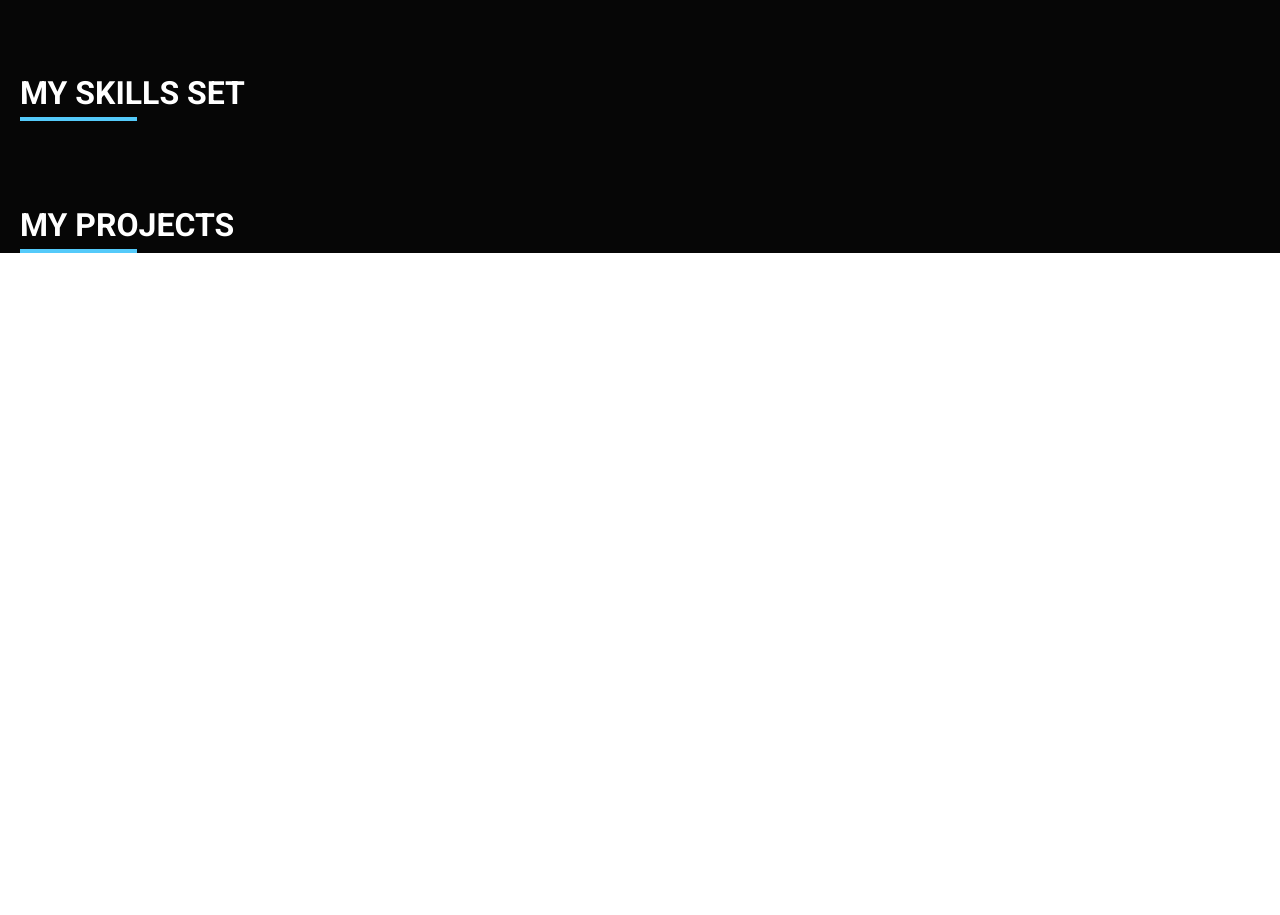
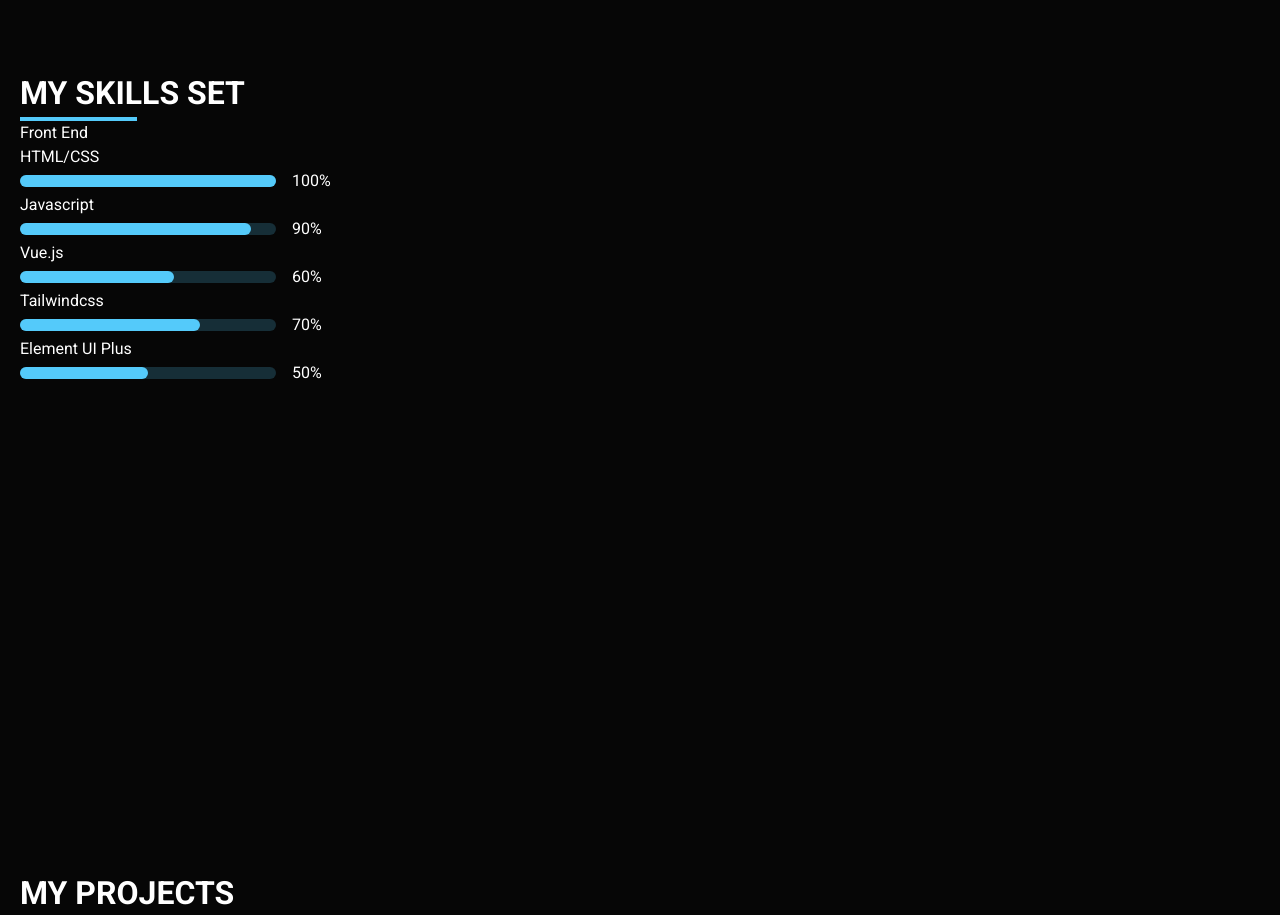
Before and after one commit to devitrithy/vue-project, a Vue app: page / in a window 1280 px wide. Shown: the part 2540-3455 px from the top of the page. Before the commit the page ends 2793 px from the top, so only its background shows below. Built offline with nearby package versions, Linux system fonts and the light colour scheme.

Commit message:
test production with skill set animation

```diff
--- a/src/App.vue
+++ b/src/App.vue
@@ -19,10 +19,10 @@ import { store } from "./store";
     <section id="education" class="pt-[80px] items-start">
       <Education />
     </section>
-    <section id="skills" class="pt-[80px] items-start">
+    <section id="skills" class="pt-[80px] items-start h-screen">
       <Skill />
     </section>
-    <section id="experiences" class="pt-[80px] items-start">
+    <section id="experiences" class="pt-[80px] items-start h-screen">
       <Project />
     </section>
   </div>
--- a/src/components/AboutMe.vue
+++ b/src/components/AboutMe.vue
@@ -14,8 +14,8 @@ import Hobbie from "./shared/Hobbie.vue";
           class="text-primary text-2xl uppercase font-bold"
           data-aos="fade-right"
           data-aos-duration="500"
+          data-aos-once="false"
           data-aos-anchor-placement="top-bottom"
-          data-aos-once="false"
         >
           Full-Stack Developer
         </h1>
@@ -24,8 +24,8 @@ import Hobbie from "./shared/Hobbie.vue";
           class="font-light"
           data-aos="fade-right"
           data-aos-duration="600"
+          data-aos-once="false"
           data-aos-anchor-placement="top-bottom"
-          data-aos-once="false"
         >
           Management Information System student. I consider myself a responsible
           and orderly person. I am looking forward for my first work experience.
@@ -49,8 +49,10 @@ import Hobbie from "./shared/Hobbie.vue";
         class="overflow-hidden rounded-xl border-primary shadow-border border-4"
         data-aos="fade-right"
         data-aos-duration="500"
+        data-aos-easing="ease-in-out"
+        data-aos-mirror="true"
+        data-aos-once="false"
         data-aos-anchor-placement="top-bottom"
-        data-aos-once="false"
       >
         <img src="../assets/me.jpg" alt="" width="352" />
       </div>
--- a/src/components/Skill.vue
+++ b/src/components/Skill.vue
@@ -1,8 +1,17 @@
 <script setup lang="ts">
 import Heading from "./shared/Heading.vue";
+import Skill from "./shared/Skill.vue";
 </script>
 <template>
   <main class="container px-5">
     <Heading title="My Skills Set" />
+    <div>
+      <h1>Front End</h1>
+      <Skill percent="100" subject="HTML/CSS" />
+      <Skill percent="90" subject="Javascript" />
+      <Skill percent="60" subject="Vue.js" />
+      <Skill percent="70" subject="Tailwindcss" />
+      <Skill percent="50" subject="Element UI Plus" />
+    </div>
   </main>
 </template>
--- a/src/components/shared/Hobbie.vue
+++ b/src/components/shared/Hobbie.vue
@@ -8,6 +8,7 @@ defineProps({
   <div
     class="p-2 border border-primary rounded-full"
     data-aos="fade-up"
+    data-aos-offset="200"
     v-bind:data-aos-duration="duration"
     data-aos-once="false"
   >
--- /dev/null
+++ b/src/components/shared/Skill.vue
@@ -0,0 +1,61 @@
+<script setup lang="ts">
+import { ref, type Ref, type StyleValue } from "vue";
+
+const props = defineProps({
+  subject: String,
+  percent: String,
+  yPoint: { type: String, default: "2000" },
+});
+
+let def = 256;
+let percentage = ref(0);
+let skillPercent = (def * parseInt(props.percent!)) / 100;
+let skillPercentage: Ref<number> = ref(0.0);
+let width: Ref<StyleValue> = ref("width: 10px");
+let startAnimation: Ref<boolean> = ref(false);
+
+function startAnimate() {
+  let animate = setInterval(() => {
+    console.log("run");
+    if (skillPercentage.value >= skillPercent) {
+      return;
+    } else {
+      skillPercentage.value = skillPercentage.value + 1;
+      width.value = `width: ${skillPercentage.value}px`;
+    }
+    if (percentage.value < parseInt(props.percent!)) {
+      percentage.value += 1;
+    }
+  }, 10);
+  setTimeout(() => {
+    clearInterval(animate);
+  }, 3000);
+}
+
+let scroll = ref(0.0);
+window.addEventListener("scroll", () => {
+  if (scroll.value > parseInt(props.yPoint!)) {
+    if (startAnimation.value === false) {
+      startAnimate();
+    }
+    startAnimation.value = true;
+  } else {
+    scroll.value = window.scrollY;
+  }
+});
+</script>
+<template>
+  <article id="myElement">
+    <h1>{{ subject }}</h1>
+    <div class="flex items-center gap-4">
+      <div class="block w-64 h-3">
+        <div class="w-[256px] h-3 bg-primary/20 rounded-full absolute"></div>
+        <div
+          v-bind:style="width"
+          class="h-3 bg-primary rounded-full absolute"
+        ></div>
+      </div>
+      <h3>{{ percentage }}%</h3>
+    </div>
+  </article>
+</template>
```
